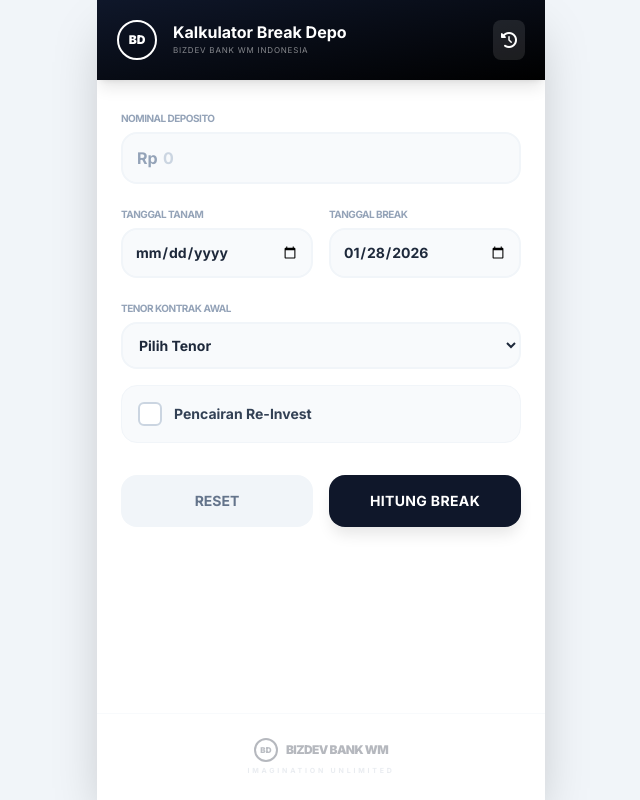
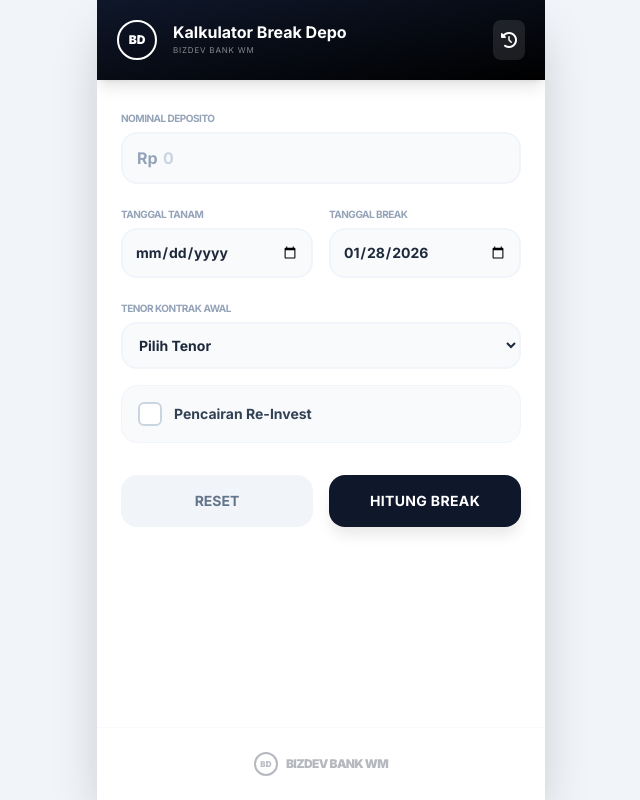
Before and after one commit to mstulus-droid/break-depo-single-html, a plain HTML site: page index.html in a window 1280 px wide. Shown: the whole page, without its empty margins (319-959 px from the left). Drawn offline with nearby package versions, Linux system fonts and the light colour scheme.

Commit message:
Update index.html
menghilangkan indonesia dan imagination unlimited

```diff
--- a/index.html
+++ b/index.html
@@ -29,7 +29,7 @@
                 <div class="w-10 h-10 border-2 border-white rounded-full flex items-center justify-center font-black text-xs shrink-0">BD</div>
                 <div class="flex-1">
                     <h1 id="headerTitle" class="text-base font-bold leading-none">Kalkulator Break Depo</h1>
-                    <p class="text-[8px] opacity-50 tracking-widest mt-1 uppercase">Bizdev Bank WM Indonesia</p>
+                    <p class="text-[8px] opacity-50 tracking-widest mt-1 uppercase">Bizdev Bank WM</p>
                 </div>
                 <div class="cursor-pointer p-2 bg-white/10 rounded-lg hover:bg-white/20 transition" onclick="toggleView('history')">
                     <i id="navIcon" class="fas fa-history"></i>
@@ -160,8 +160,6 @@
             <div class="flex items-center gap-2 opacity-30 group hover:opacity-100 transition-opacity duration-500">
                 <div class="w-6 h-6 border-2 border-slate-900 rounded-full flex items-center justify-center font-black text-[8px] shrink-0">BD</div>
                 <div class="text-xs font-black tracking-tighter text-slate-900 uppercase">Bizdev Bank WM</div>
-            </div>
-            <div class="text-[7px] text-slate-400 uppercase tracking-[0.4em] font-bold opacity-20">Imagination Unlimited</div>
         </footer>
     </div>
 
```
